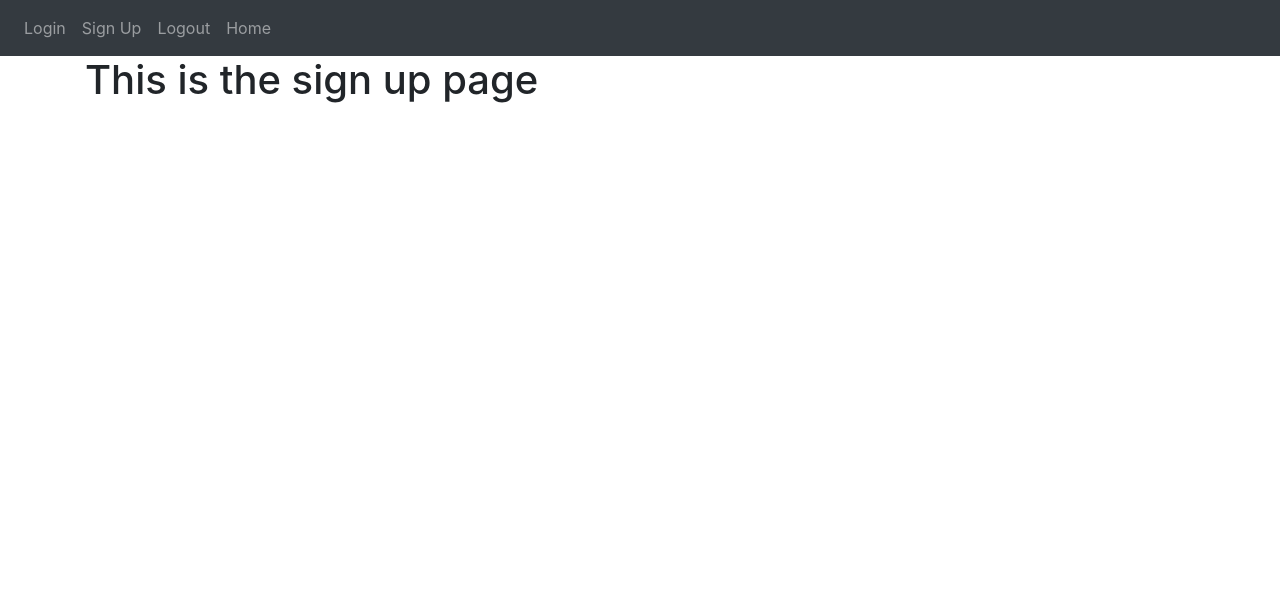
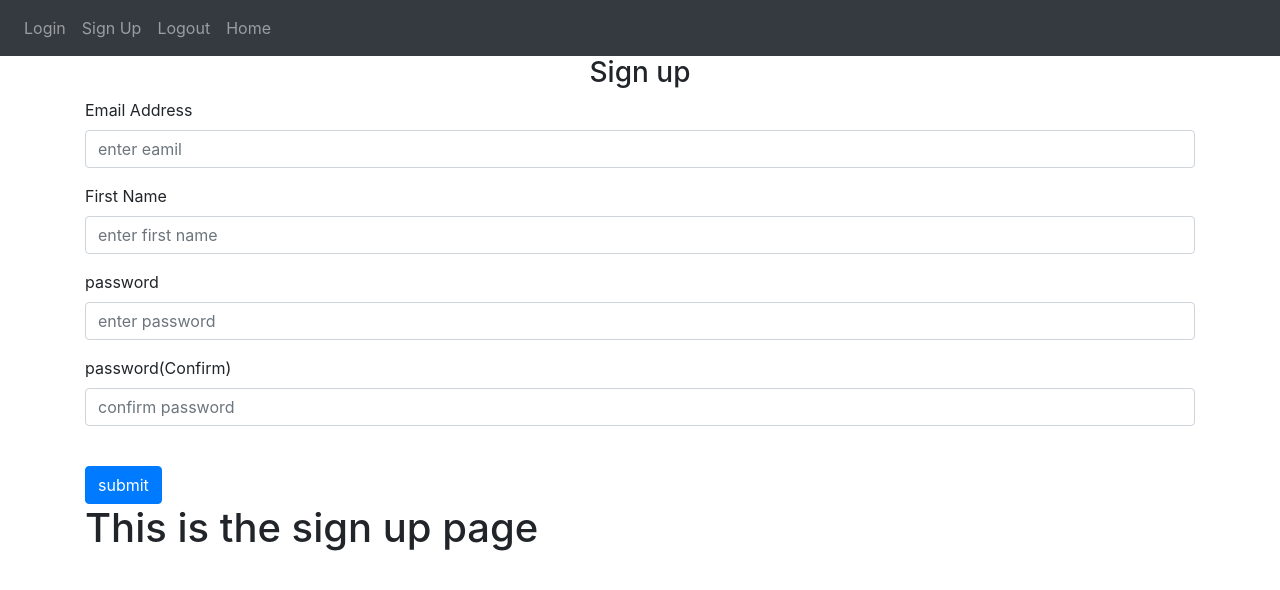
Before and after one commit to mays4/python-flask-website, a Flask app: page /sign-up in a window 1280 px wide. Shown: the top 590 px of the page. Run offline with Flask 2, Linux system fonts and the light colour scheme; some libraries are stand-ins or nearby versions.

Commit message:
sign up form

```diff
--- a/website/auth.py
+++ b/website/auth.py
@@ -1,16 +1,38 @@
+from crypt import methods
+import email
 from xmlrpc.client import boolean
-from flask import Blueprint , render_template
+from flask import Blueprint , render_template,request,flash
 
 auth = Blueprint('auth',__name__)
 
-@auth.route('/login')
+@auth.route('/login', methods=['GET','POST'])
 def login():
+  # data = request.form
+  # print(data)
   return render_template("login.html", boolean=False)
 
 @auth.route('/logout')
 def logout():
   return "<p>Logout</p>"
 
-@auth.route('/sign-up')
+@auth.route('/sign-up',methods=['GET','POST'])
 def sign_up():
-   return render_template("sign_up.html")
+  if request.method =='POST':
+    email = request.form.get('email')
+    firstName = request.form.get('firstName')
+    password1 = request.form.get('password1')
+    password2= request.form.get('password2')
+
+    if len(email)< 4:
+      flash("Email must be greater than 4 characters.",category='error')
+    elif len(firstName) < 2:
+      flash("first name must be greater than 1 characters.",category='error')
+    elif password1 != password2:
+      flash("Passwords don\'t match.",category='error')
+    elif len(password1) < 7 :
+      flash("Email must be at least 7 characters.",category='error')
+    else:
+      #add user to database
+      flash('Account Created!' ,category="success")
+
+  return render_template("sign_up.html")
--- a/website/templates/base.html
+++ b/website/templates/base.html
@@ -38,6 +38,31 @@
       </div>
 
     </nav>
+    {% with messages = get_flashed_messages(with_categories=true) %}
+     {% if messages %}
+     {% for category,message in messages %}
+     {% if category == 'error'%}
+     <div class="alert alert-danger alter-dismissable fade show" role="'alert">
+       {{message}}
+       <button type="button" class="close" data-dismiss="alert">
+         <span aria-hidden="true">
+           &times;
+         </span>
+       </button>
+     </div>
+     {% else %}
+     <div class="alert alert-success alter-dismissable fade show" role="'alert">
+      {{message}}
+      <button type="button" class="close" data-dismiss="alert">
+        <span aria-hidden="true">
+          &times;
+        </span>
+      </button>
+    </div>
+    {% endif %}
+     {% endfor %}
+     {% endif %}
+    {% endwith %}
     <div class="container">
       {% block content %}
       {% endblock %}
--- a/website/templates/sign_up.html
+++ b/website/templates/sign_up.html
@@ -1,6 +1,49 @@
-{% extends "base.html" %}
-{% block title %}Sign Up{% endblock %}
-
-{% block content %}
-<h1>This is the sign up  page</h1>
-      {% endblock %}
+{% extends "base.html" %} {% block title %}Sign Up{% endblock %} {% block
+content %}
+<form method="post">
+  <h3 align="center">Sign up</h3>
+  <div class="form-group">
+    <label for="email">Email Address</label>
+    <input
+      type="email"
+      class="form-control"
+      id="email"
+      name="email"
+      placeholder="enter eamil"
+    />
+  </div>
+  <div class="form-group">
+      <label for="firstName">First Name</label>
+      <input
+        type="text"
+        class="form-control"
+        id="firstName"
+        name="firstName"
+        placeholder="enter first name"
+      />
+    </div>
+    <div class="form-group">
+      <label for="password1">password</label>
+      <input
+        type="password"
+        class="form-control"
+        id="password1"
+        name="password1"
+        placeholder="enter password"
+      />
+    </div>
+    <div class="form-group">
+      <label for="password2">password(Confirm)</label>
+      <input
+        type="password"
+        class="form-control"
+        id="password2"
+        name="password2"
+        placeholder="confirm password"
+      />
+    </div>
+<br/>
+<button type="submit" class="btn btn-primary">submit</button>
+</form>
+<h1>This is the sign up page</h1>
+{% endblock %}
```
Also changed, not shown: website/templates/login.html (+29 -0 lines).
